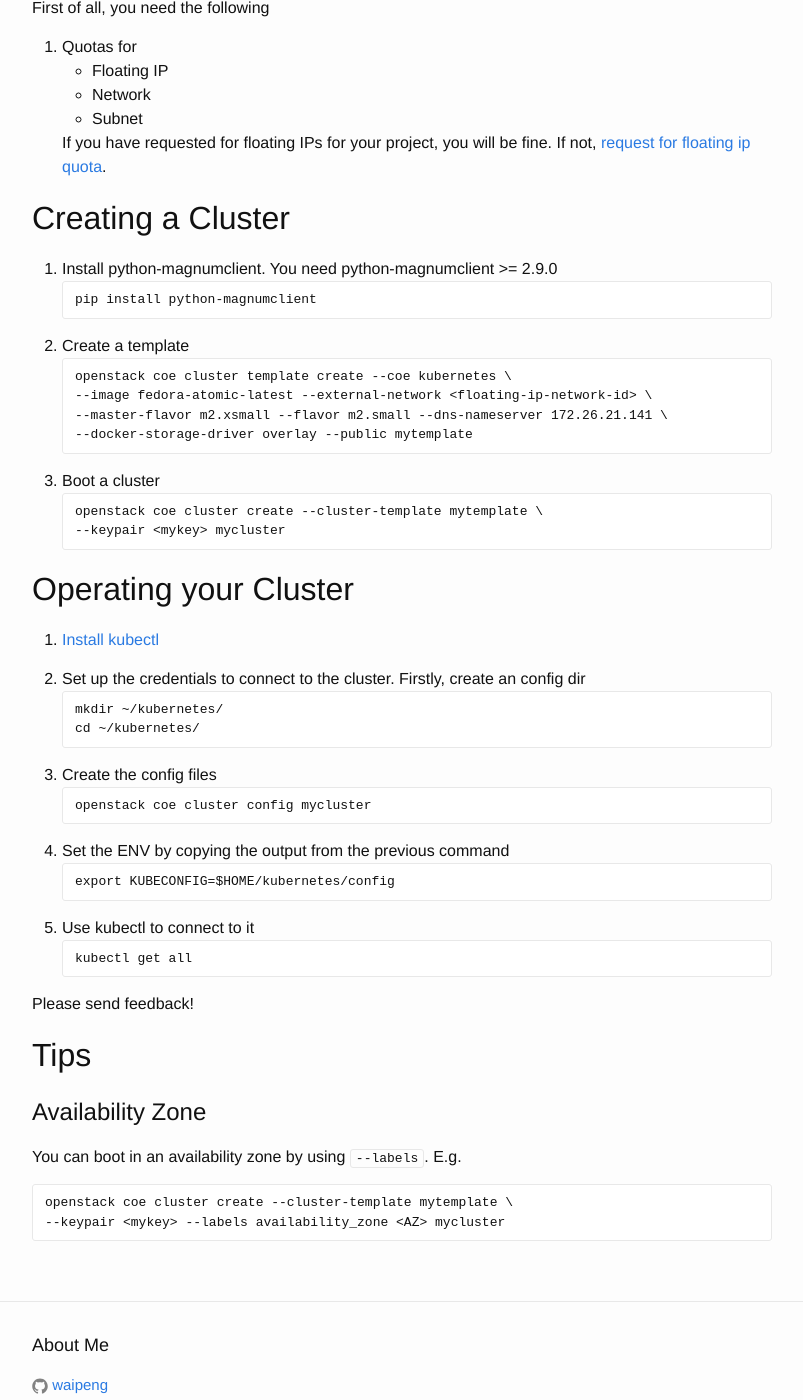
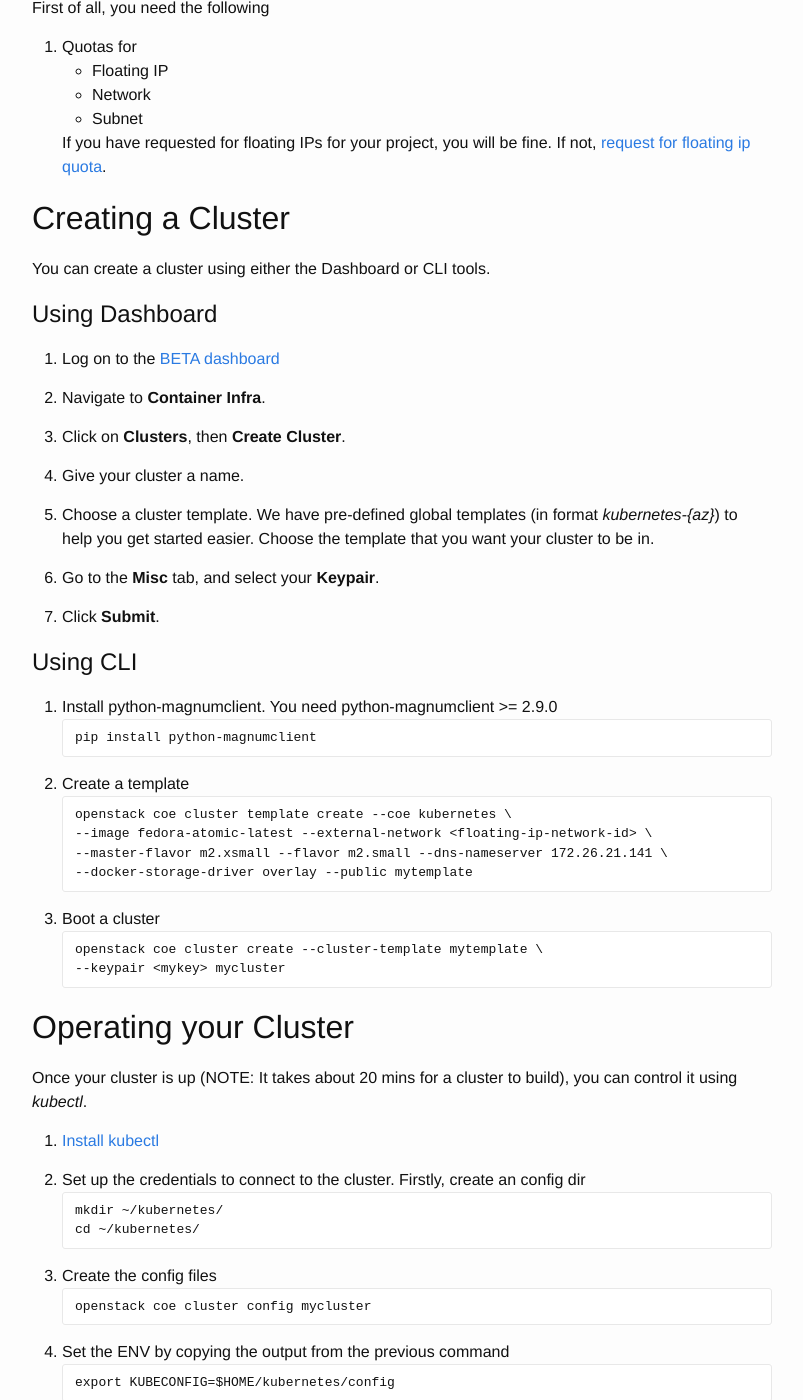
Before and after one commit to waipeng/alltherunning, a Jekyll site: the page built from _posts/2018-09-03-openstack-magnum.markdown, in a window 1280 px wide and 1400 px high, scrolled down 352 px. Shown: the whole window, without its empty margins (238-1041 px from the left). Built offline with Jekyll 4.4.1, drawn with Linux system fonts in a browser that asks for light colours; some of the changed text lies outside the part shown.

Commit message:
Add kubernetes using dashboard instructions

````diff
--- a/_posts/2018-09-03-openstack-magnum.markdown
+++ b/_posts/2018-09-03-openstack-magnum.markdown
@@ -23,9 +23,27 @@
 not, [request for floating ip
 quota](https://support.ehelp.edu.au/solution/articles/6000170753-private-networks#requesting_quota).
 
+# Creating a Cluster #
+You can create a cluster using either the Dashboard or CLI tools.
 
-# Creating a Cluster #
+## Using Dashboard ##
+1. Log on to the [BETA dashboard](https://dashboard-next.rc.nectar.org.au)
 
+1. Navigate to **Container Infra**.
+
+1. Click on **Clusters**, then **Create Cluster**.
+
+1. Give your cluster a name.
+
+1. Choose a cluster template. We have pre-defined global templates (in format
+   *kubernetes-{az}*) to help you get started easier. Choose the template that you
+want your cluster to be in.
+
+1. Go to the **Misc** tab, and select your **Keypair**.
+
+1. Click **Submit**.
+
+## Using CLI ##
 1. Install python-magnumclient. You need python-magnumclient >= 2.9.0
    ```
    pip install python-magnumclient
@@ -46,6 +64,9 @@
    ```
 
 # Operating your Cluster #
+
+Once your cluster is up (NOTE: It takes about 20 mins for a cluster to build),
+you can control it using *kubectl*.
 
 1. [Install kubectl](https://kubernetes.io/docs/tasks/tools/install-kubectl/)
 
@@ -78,7 +99,7 @@
 
 ### Availability Zone ###
 
-You can boot in an availability zone by using `--labels`. E.g.
+You can boot in a different availability zone by using `--labels`. E.g.
 ```
 openstack coe cluster create --cluster-template mytemplate \
 --keypair <mykey> --labels availability_zone <AZ> mycluster
````
